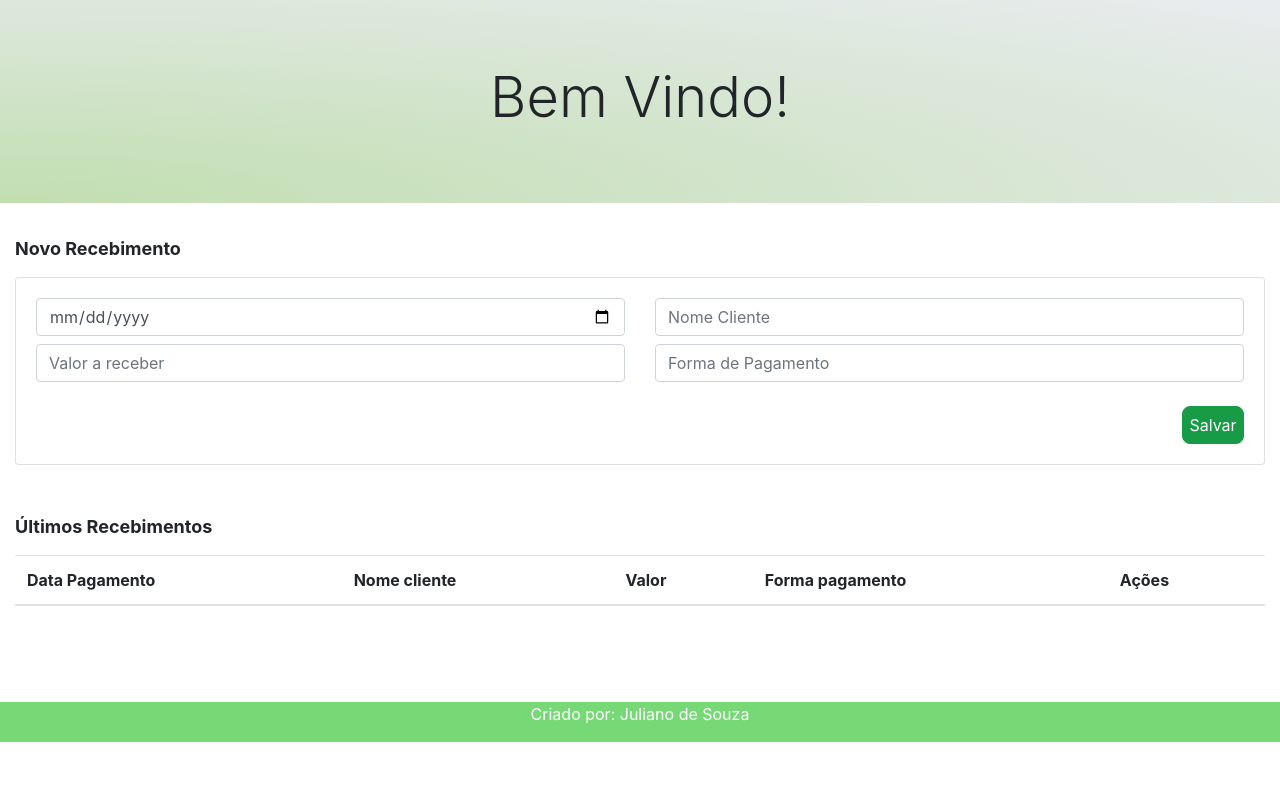
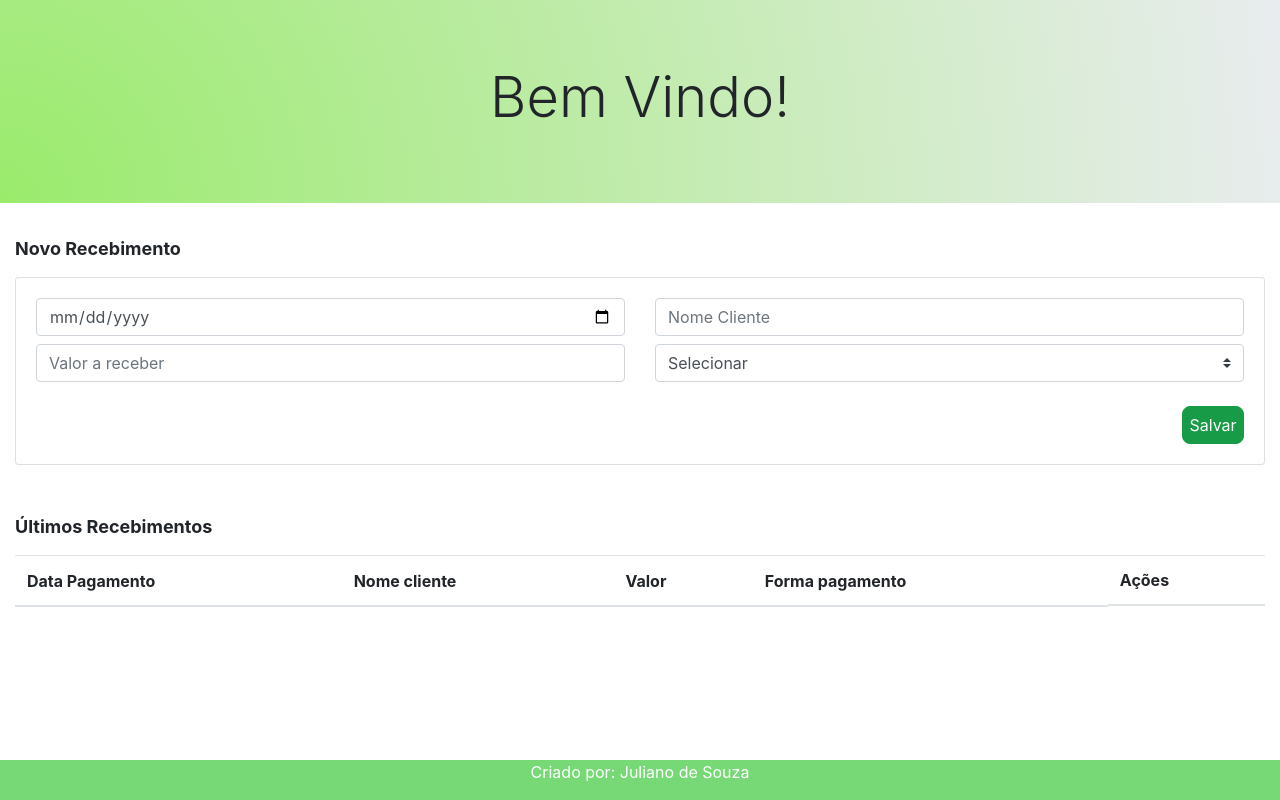
Before and after one commit to JulianodeSouza/Crud_React, a React (Create React App) app in the folder sistema_recebimento_react/: page / in a window 1280 px wide. Built offline with nearby package versions, Linux system fonts and the light colour scheme.

Commit message:
Updates
- Adiciona função de DELETE de recebimentos;
- Separa o projeto em componentes;

```diff
--- a/sistema_recebimento_react/src/App.css
+++ b/sistema_recebimento_react/src/App.css
@@ -1,48 +1 @@
 @import url(../node_modules/@fortawesome/fontawesome-free/css/all.min.css);
-
-/* Header */
-.principal-card {
-  background-image: radial-gradient(
-    ellipse at bottom left,
-    #c1deb0 0,
-    transparent
-  );
-}
-
-/* List Receipts */
-.footer {
-  background-color: rgba(79, 206, 79, 0.775);
-  position: absolute;
-  color: #fff;
-  text-align: center;
-}
-
-/* Form Add */
-.btn-add {
-  border-radius: 0.5rem;
-  border: 1px solid #179b46;
-  background-color: #179b46;
-  color: #fff;
-  padding: 0.4rem;
-}
-
-.btn-add:hover {
-  color: #fff;
-  text-decoration: none;
-  background-color: #179b457d;
-  border: 1px solid #179b457d;
-}
-
-/* Shared */
-.info-section {
-  margin-bottom: 0.9rem;
-  display: flex;
-  justify-content: space-between;
-  align-items: center;
-}
-
-.info-section p {
-  margin: 0;
-  font-size: 18px;
-  font-weight: bold;
-}
--- a/sistema_recebimento_react/src/App.js
+++ b/sistema_recebimento_react/src/App.js
@@ -1,5 +1,11 @@
 import React, { useState } from "react";
 import "./App.css";
+
+// components
+import AddReceiptForm from "./components/Add-receipt/Add_receipt_form";
+import Footer from "./components/Footer/Footer";
+import Header from "./components/Header/Header";
+import ListReceipts from "./components/List-receipts/List-receipts";
 
 let initialState = [];
 
@@ -11,9 +17,11 @@ function App() {
   function onSubmitForm($event) {
     $event.preventDefault();
 
+    // Variavel para formatação da data
     let formatDate = document.getElementById("dataReceipt").value.split("-");
 
     if (formatDate != "") {
+
       // Formata a data para exibição na tabela
       let day = formatDate[2];
       let month = formatDate[1];
@@ -22,120 +30,47 @@ function App() {
       // Formata a data para exibição na tabela
 
       const receipt = {
+        id: Math.max.apply(Math, [receipts.map(item => item.id++)]),
         dataReceipt: dateFormated,
         clientName: document.getElementById("clientName").value,
         value: document.getElementById("value").value,
         formReceipt: document.getElementById("formReceipt").value,
       };
 
-      receipts.push(receipt);
-      setReceipts([...receipts]);
+      if (receipt.clientName != "" && receipt.value != "" && receipt.formReceipt) {
+        receipts.push(receipt);
+        setReceipts([...receipts]);
+
+      } else {
+        alert("Preencha todos os campos corretamente!");
+      }
     } else {
       alert("Insira uma data válida");
     }
   }
 
+  // Funcao de Delete dos recebimentos
+  function deleteReceipt(id) {
+    const receiptsFilter = receipts.filter(receipt => receipt.id !== id);
+
+    setReceipts([...receiptsFilter]);
+  }
+
   return (
     <>
-      <div className="jumbotron jumbotron-fluid principal-card col-12">
-        <div className="container">
-          <h1 className="display-4 d-flex justify-content-center">
-            Bem Vindo!
-          </h1>
-        </div>
-      </div>
+      <Header />
 
-      <section className="section-form-add">
-        <div className="col-12">
-          <div className="info-section">
-            <p>Novo Recebimento</p>
-          </div>
+      <AddReceiptForm
+        onSubmitForm={onSubmitForm}
+        receipts={receipts}
+      />
 
-          <div className="card">
-            <div className="card-body">
-              <form className="form-add-receipt" onSubmit={onSubmitForm}>
-                <div className="row">
-                  <div className="col-12 col-md-6 pb-2">
-                    <input
-                      id="dataReceipt"
-                      className="form-control"
-                      placeholder="Data Recebimento"
-                      name="dataReceipt"
-                      type={"date"}
-                    />
-                  </div>
-                  <div className="col-12 col-md-6 pb-2">
-                    <input
-                      id="clientName"
-                      className="form-control"
-                      placeholder="Nome Cliente"
-                      name="clientName"
-                    />
-                  </div>
-                  <div className="col-12 col-md-6 pb-2">
-                    <input
-                      id="value"
-                      className="form-control"
-                      placeholder="Valor a receber"
-                      name="value"
-                    />
-                  </div>
-                  <div className="col-12 col-md-6 pb-2">
-                    <input
-                      id="formReceipt"
-                      className="form-control"
-                      placeholder="Forma de Pagamento"
-                      name="formReceipt"
-                    />
-                  </div>
-                </div>
+      <ListReceipts
+        deleteReceipt={deleteReceipt}
+        receipts={receipts}
+      />
 
-                <div className="d-flex justify-content-end">
-                  <button className="btn-add mt-3 mb-0">Salvar</button>
-                </div>
-              </form>
-            </div>
-          </div>
-        </div>
-      </section>
-
-      <section className="section-table col-12 mt-5 mb-5">
-        <div className="info-section">
-          <p>Últimos Recebimentos</p>
-        </div>
-
-        <table className="table">
-          <thead>
-            <tr>
-              <th scope="col">Data Pagamento</th>
-              <th scope="col">Nome cliente</th>
-              <th scope="col">Valor</th>
-              <th scope="col">Forma pagamento</th>
-              <th scope="col">Ações</th>
-            </tr>
-          </thead>
-          <tbody>
-            {receipts.map((value) => (
-              <tr>
-                <td>{value.dataReceipt}</td>
-                <td>{value.clientName}</td>
-                <td>{value.value}</td>
-                <td>{value.formReceipt}</td>
-                <td>
-                  <div className="d-flex">
-                    <i class="fa-solid fa-pen-to-square fa-lg"></i>
-                    <i class="fa-solid fa-trash fa-lg"></i>
-                  </div>
-                </td>
-              </tr>
-            ))}
-          </tbody>
-        </table>
-      </section>
-
-      <section className="footer col-12 mt-5">
-        <p>Criado por: Juliano de Souza</p>
-      </section>
+      <Footer />
     </>
   );
 }
--- /dev/null
+++ b/sistema_recebimento_react/src/components/Add-receipt/Add_receipt_form.css
@@ -0,0 +1,20 @@
+.btn-add {
+  border-radius: 0.5rem;
+  border: 1px solid #179b46;
+  background-color: #179b46;
+  color: #fff;
+  padding: 0.4rem;
+}
+
+.btn-add:hover {
+  color: #fff;
+  text-decoration: none;
+  background-color: #179b457d;
+  border: 1px solid #179b457d;
+}
+
+.info-section p {
+  margin: 0;
+  font-size: 18px;
+  font-weight: bold;
+}
--- /dev/null
+++ b/sistema_recebimento_react/src/components/Add-receipt/Add_receipt_form.js
@@ -0,0 +1,62 @@
+import React from 'react';
+import "./Add_receipt_form.css";
+
+export default function AddReceiptForm(props) {
+	return (
+		<div>
+			<section className="section-form-add">
+				<div className="col-12">
+					<div className="info-section">
+						<p>Novo Recebimento</p>
+					</div>
+
+					<div className="card">
+						<div className="card-body">
+							<form className="form-add-receipt" onSubmit={props.onSubmitForm}>
+								<div className="row">
+									<div className="col-12 col-md-6 pb-2">
+										<input
+											id="dataReceipt"
+											className="form-control"
+											placeholder="Data Recebimento"
+											name="dataReceipt"
+											type={"date"}
+										/>
+									</div>
+									<div className="col-12 col-md-6 pb-2">
+										<input
+											id="clientName"
+											className="form-control"
+											placeholder="Nome Cliente"
+											name="clientName"
+										/>
+									</div>
+									<div className="col-12 col-md-6 pb-2">
+										<input
+											id="value"
+											className="form-control"
+											placeholder="Valor a receber"
+											name="value"
+										/>
+									</div>
+									<div className="col-12 col-md-6 pb-2">
+										<select id="formReceipt" className="custom-select">
+											<option defaultValue='0'>Selecionar</option>
+											<option value="Dinheiro">Dinheiro</option>
+											<option value="Cartão">Cartão</option>
+											<option value="Pix">Pix</option>
+										</select>
+									</div>
+									<div className="d-flex justify-content-end col-sm-12">
+										<button className="btn-add mt-3 mb-0">Salvar</button>
+									</div>
+								</div>
+							</form>
+						</div>
+					</div>
+				</div>
+			</section>
+
+		</div>
+	)
+}
--- /dev/null
+++ b/sistema_recebimento_react/src/components/Footer/Footer.css
@@ -0,0 +1,7 @@
+.footer {
+  background-color: rgba(79, 206, 79, 0.775);
+  position: fixed;
+  color: #fff;
+  text-align: center;
+  bottom: 0;
+}
--- /dev/null
+++ b/sistema_recebimento_react/src/components/Footer/Footer.js
@@ -0,0 +1,12 @@
+import React from 'react';
+import './Footer.css';
+
+export default function Footer() {
+	return (
+		<div>
+			<section className="footer col-12 mt-5">
+				<p>Criado por: Juliano de Souza</p>
+			</section>
+		</div>
+	)
+}
--- /dev/null
+++ b/sistema_recebimento_react/src/components/Header/Header.css
@@ -0,0 +1,7 @@
+.principal-card {
+  background-image: radial-gradient(
+    circle at bottom left,
+    #9aeb6c 0,
+    transparent
+  );
+}
--- /dev/null
+++ b/sistema_recebimento_react/src/components/Header/Header.js
@@ -0,0 +1,16 @@
+import React from 'react';
+import './Header.css';
+
+export default function Header() {
+	return (
+		<div>
+			<div className="jumbotron jumbotron-fluid principal-card col-12">
+				<div className="container">
+					<h1 className="display-4 d-flex justify-content-center">
+						Bem Vindo!
+					</h1>
+				</div>
+			</div>
+		</div>
+	)
+}
--- /dev/null
+++ b/sistema_recebimento_react/src/components/List-receipts/List-receipts.css
@@ -0,0 +1,11 @@
+.info-section {
+  margin-bottom: 0.9rem;
+  display: flex;
+  justify-content: space-between;
+  align-items: center;
+}
+
+.button-action {
+  text-decoration: none;
+  cursor: pointer;
+}
--- /dev/null
+++ b/sistema_recebimento_react/src/components/List-receipts/List-receipts.js
@@ -0,0 +1,43 @@
+import React from 'react';
+import './List-receipts.css';
+
+export default function ListReceipts(props) {
+
+	return (
+		<div>
+			<section className="section-table col-12 mt-5 mb-5">
+				<div className="info-section">
+					<p>Últimos Recebimentos</p>
+				</div>
+
+				<table className="table">
+					<thead>
+						<tr>
+							<th scope="col">Data Pagamento</th>
+							<th scope="col">Nome cliente</th>
+							<th scope="col">Valor</th>
+							<th scope="col">Forma pagamento</th>
+							<th scope="col" className="d-flex align-items-center">Ações</th>
+						</tr>
+					</thead>
+					<tbody>
+						{props.receipts.map((receipt) => (
+							<tr>
+								<td>{receipt.dataReceipt}</td>
+								<td>{receipt.clientName}</td>
+								<td>{receipt.value}</td>
+								<td>{receipt.formReceipt}</td>
+								<td>
+									<div className="d-flex">
+										<a><i className="button-action fa-solid fa-pen-to-square fa-lg px-3"></i></a>
+										<a><i className="button-action fa-solid fa-trash fa-lg" onClick={() => props.deleteReceipt(receipt.id)}></i></a>
+									</div>
+								</td>
+							</tr>
+						))}
+					</tbody>
+				</table>
+			</section>
+		</div>
+	)
+}
```
